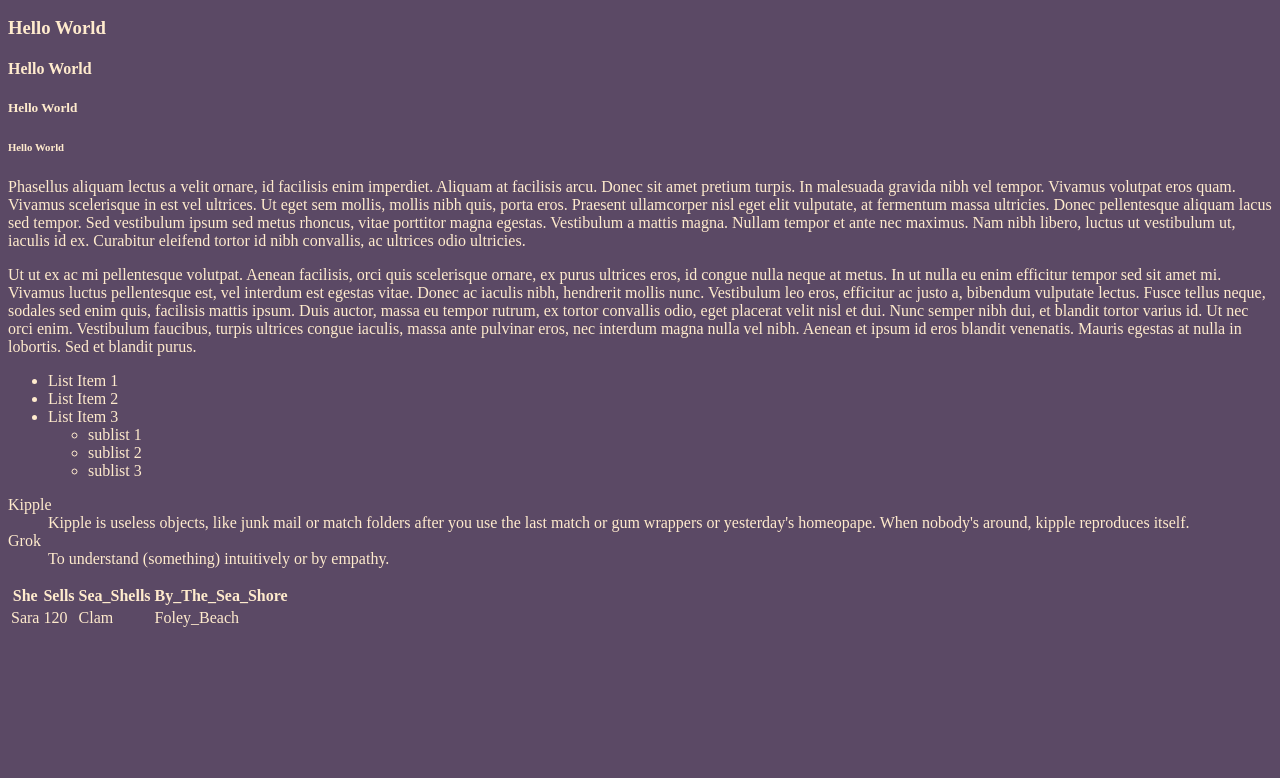
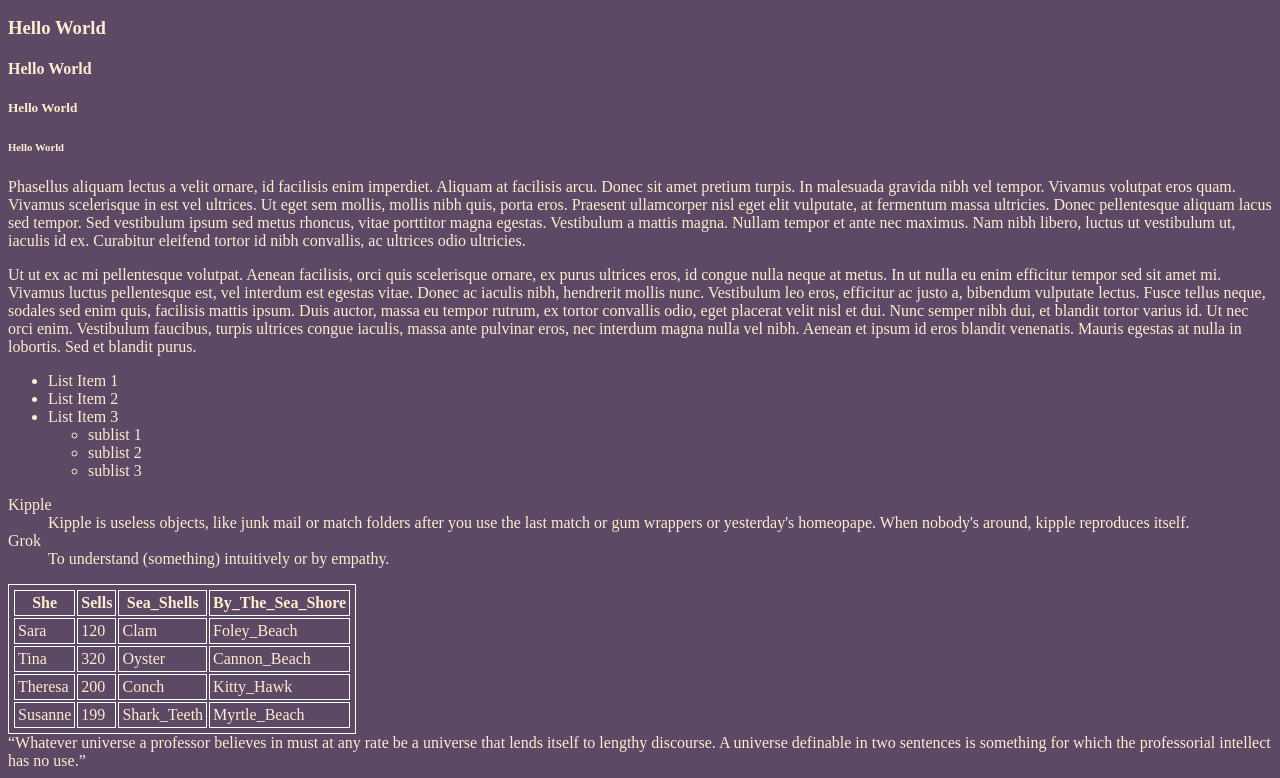
Before and after one commit to RubyRain1/Simple-Page-IST436, a plain HTML site: page simple-page/index.html in a window 1280 px wide. Shown: the part 110-888 px from the top of the page. Before the commit the page ends 800 px from the top, so only its background shows below. Drawn offline with Linux system fonts and the light colour scheme.

Commit message:
Adding CSS and other code

```diff
--- a/simple-page/index.html
+++ b/simple-page/index.html
@@ -1,11 +1,12 @@
 <!DOCTYPE html>
 <html lang="en">
     <head>
+        <link rel="stylesheet" href="style.css">
         <meta charset="UTF-8" creator="Holden">
         <Title>A Simple Page</Title>
     </head>
-    <!--doing inline CSS is pretty bad but it keeps it more simple and doesnt add a CSS file right now-->
-    <body style="background-color: #5B4965; color: blanchedalmond;">
+
+    <body>
         <h1>Hello World</h1>
         <h2>Hello World</h2>
         <h3>Hello World</h3>
@@ -61,22 +62,45 @@
 
                 <!-- this is how to set up a table this is my first time making a table like this-->
                 <!-- elms being used here <tr> (rows) <th>(header),<td>(defines table cell) -->
-                <table class="table">
+                <table>
                     <tr> <!-- main header row-->
-                        <th class="th">She</th>
-                        <th class="th">Sells</th>
-                        <th class="th">Sea_Shells</th>
-                        <th class="th">By_The_Sea_Shore</th>
+                        <th>She</th>
+                        <th>Sells</th>
+                        <th>Sea_Shells</th>
+                        <th>By_The_Sea_Shore</th>
                     </tr>
 
                     <tr><!--how to se up a main row -->
-                        <td class="td">Sara</td>
-                        <td class="td">120</td>
-                        <td class="td">Clam</td>
-                        <td class="td">Foley_Beach</td>
+                        <td>Sara</td>
+                        <td>120</td>
+                        <td>Clam</td>
+                        <td>Foley_Beach</td>
+                    </tr>
+                    <tr>
+                        <td>Tina</td>
+                        <td>320</td>
+                        <td>Oyster</td>
+                        <td>Cannon_Beach</td>
+                    </tr>
+                    <tr>
+                        <td>Theresa</td>
+                        <td>200</td>
+                        <td>Conch</td>
+                        <td>Kitty_Hawk</td>
+                    </tr>
+                    <tr>
+                        <td>Susanne</td>
+                        <td>199</td>
+                        <td>Shark_Teeth</td>
+                        <td>Myrtle_Beach</td>
                     </tr>
                 </table>
-
+                <q>Whatever universe a professor believes in must at any rate be a universe
+                    that lends itself to lengthy discourse. A universe definable in two
+                    sentences is something for which the professorial intellect has no use.</q>
+                    <address>
+                        <link rel="stylesheet" href="">
+                    </address>
     </body>
 
 </html>
--- a/simple-page/style.css
+++ b/simple-page/style.css
@@ -0,0 +1,13 @@
+body{
+    background-color: #5B4965;
+    color: blanchedalmond;
+}
+
+/* this is an ugly border but I wanted it to be visible */
+table,
+th,
+td{
+    border: 1px solid white;
+    border-collapse:separate;
+    padding: 3px;
+}
```
